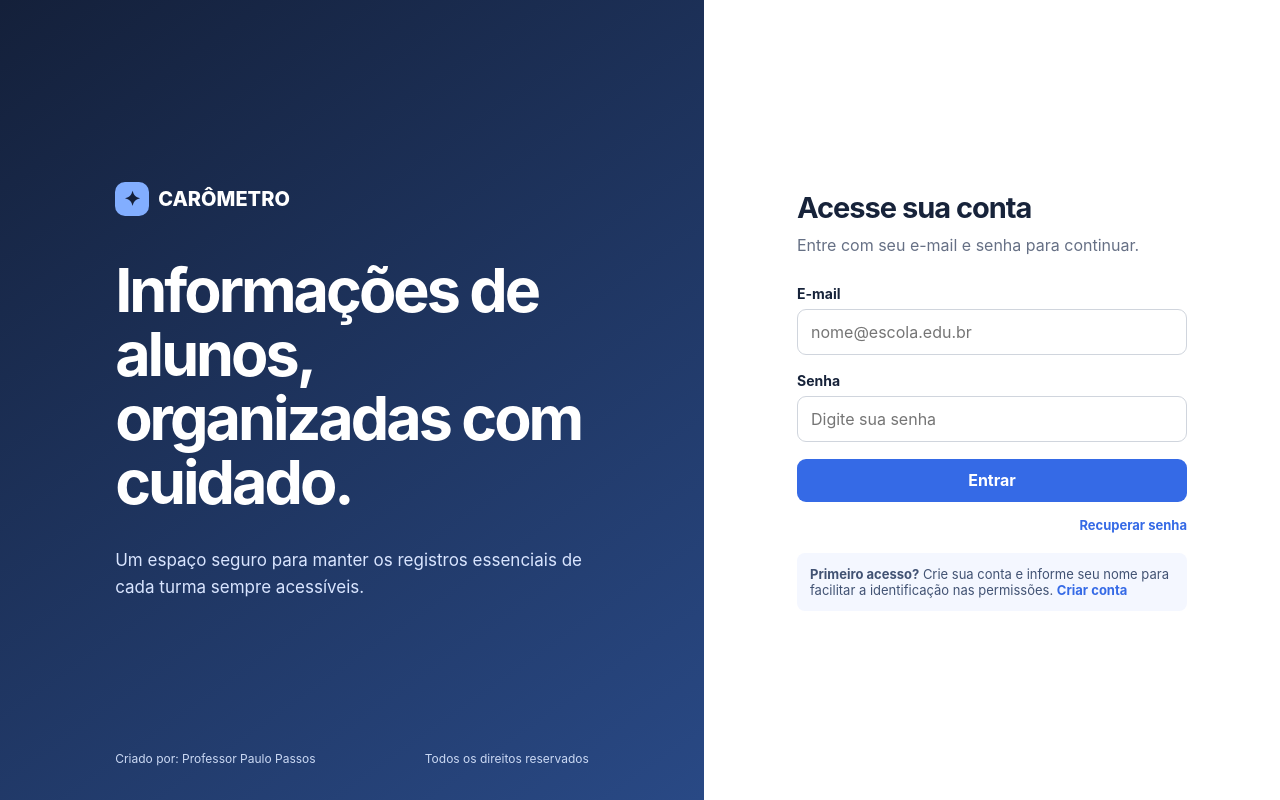
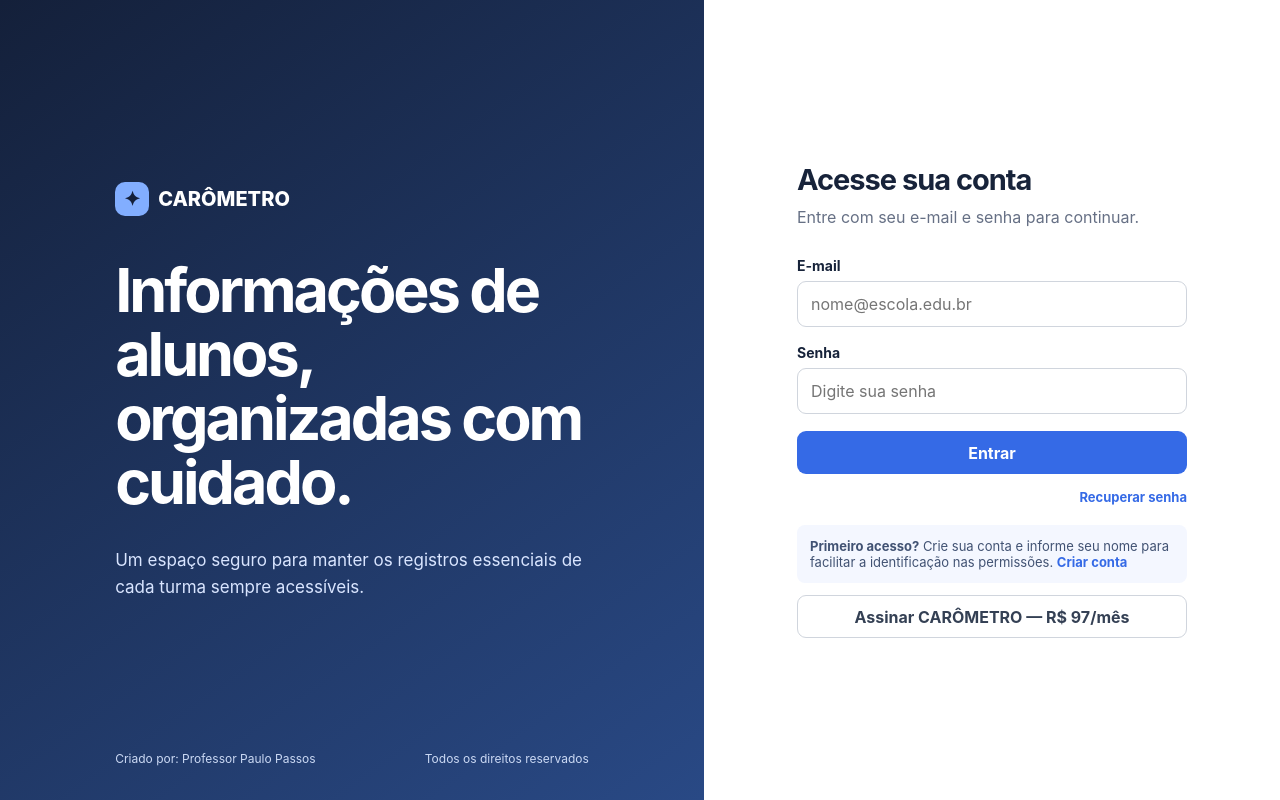
Before and after one commit to pcvaz77-web/caromero, a plain HTML site: page index.html in a window 1280 px wide. Drawn offline with nearby package versions, Linux system fonts and the light colour scheme.

Commit message:
Adiciona botão de assinatura na entrada

```diff
--- a/subscription-settings.js
+++ b/subscription-settings.js
@@ -8,6 +8,7 @@ document.addEventListener('DOMContentLoaded', () => {
   style.textContent = `
     .settings-nav { margin-top:10px; text-align:left; background:transparent; color:#c9d3e8; padding:12px; font-weight:650; }
     .settings-nav:hover { color:#fff; background:#2b3c5d; border-radius:8px; }
+    .subscription-login-link { margin-top:12px; text-decoration:none; }
     .subscription-summary { display:flex; justify-content:space-between; gap:16px; align-items:center; background:#f4f7ff; border:1px solid #dbe5ff; border-radius:10px; padding:16px; margin-bottom:20px; }
     .subscription-summary b { font-size:17px; display:block; }
     .access-users { display:grid; gap:10px; }
@@ -24,6 +25,15 @@ document.addEventListener('DOMContentLoaded', () => {
   nav.className = 'settings-nav hidden';
   nav.innerHTML = '⚙ &nbsp; Configurações';
   side.insertBefore(nav, document.getElementById('signOut'));
+
+  const loginCard = document.querySelector('#login .card');
+  const subscribe = document.createElement('a');
+  subscribe.className = 'btn secondary full subscription-login-link';
+  subscribe.href = paymentUrl;
+  subscribe.target = '_blank';
+  subscribe.rel = 'noopener';
+  subscribe.textContent = 'Assinar CARÔMETRO — R$ 97/mês';
+  loginCard.querySelector('.hint').insertAdjacentElement('afterend', subscribe);
 
   const modal = document.createElement('div');
   modal.id = 'settingsModal';
```
Also changed, not shown: index.html (+1 -1 lines).
